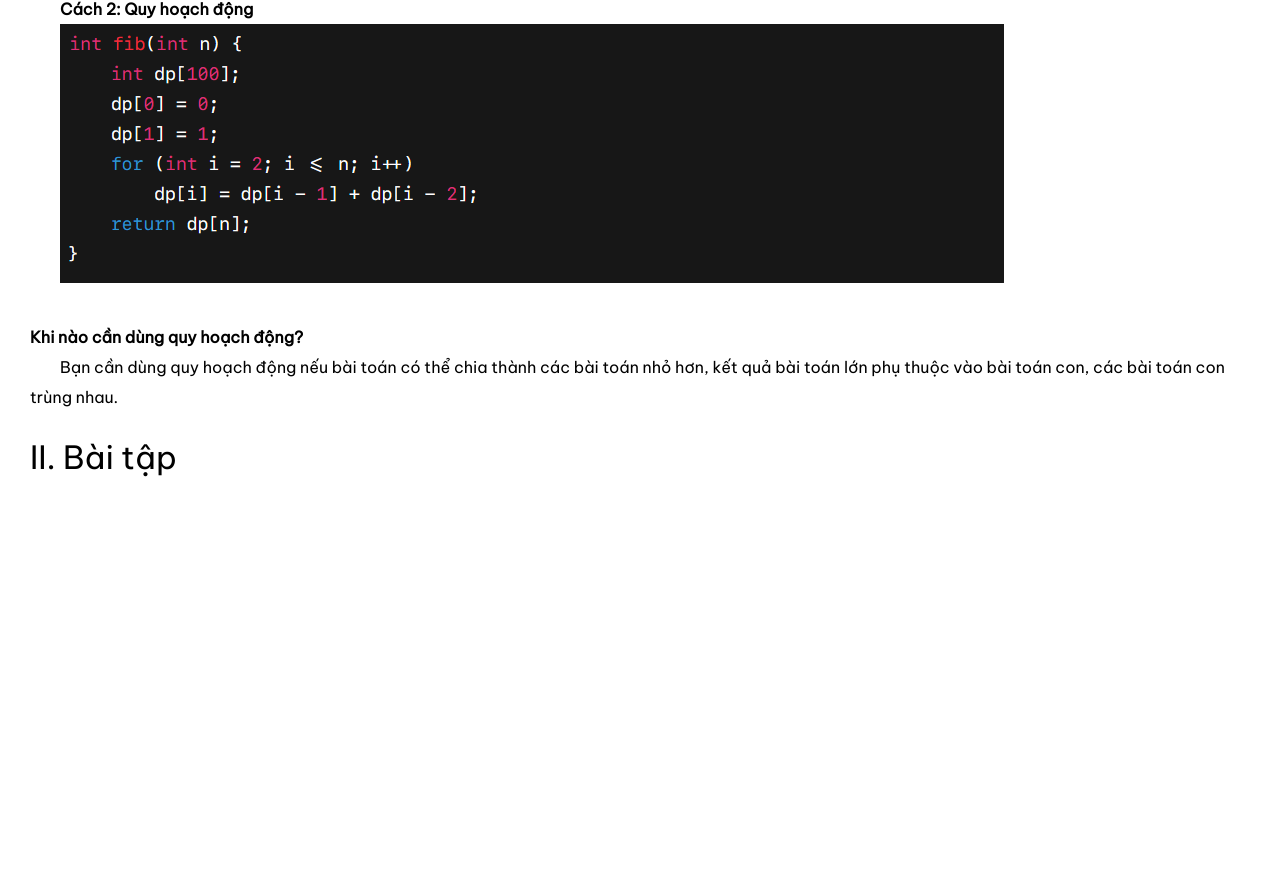
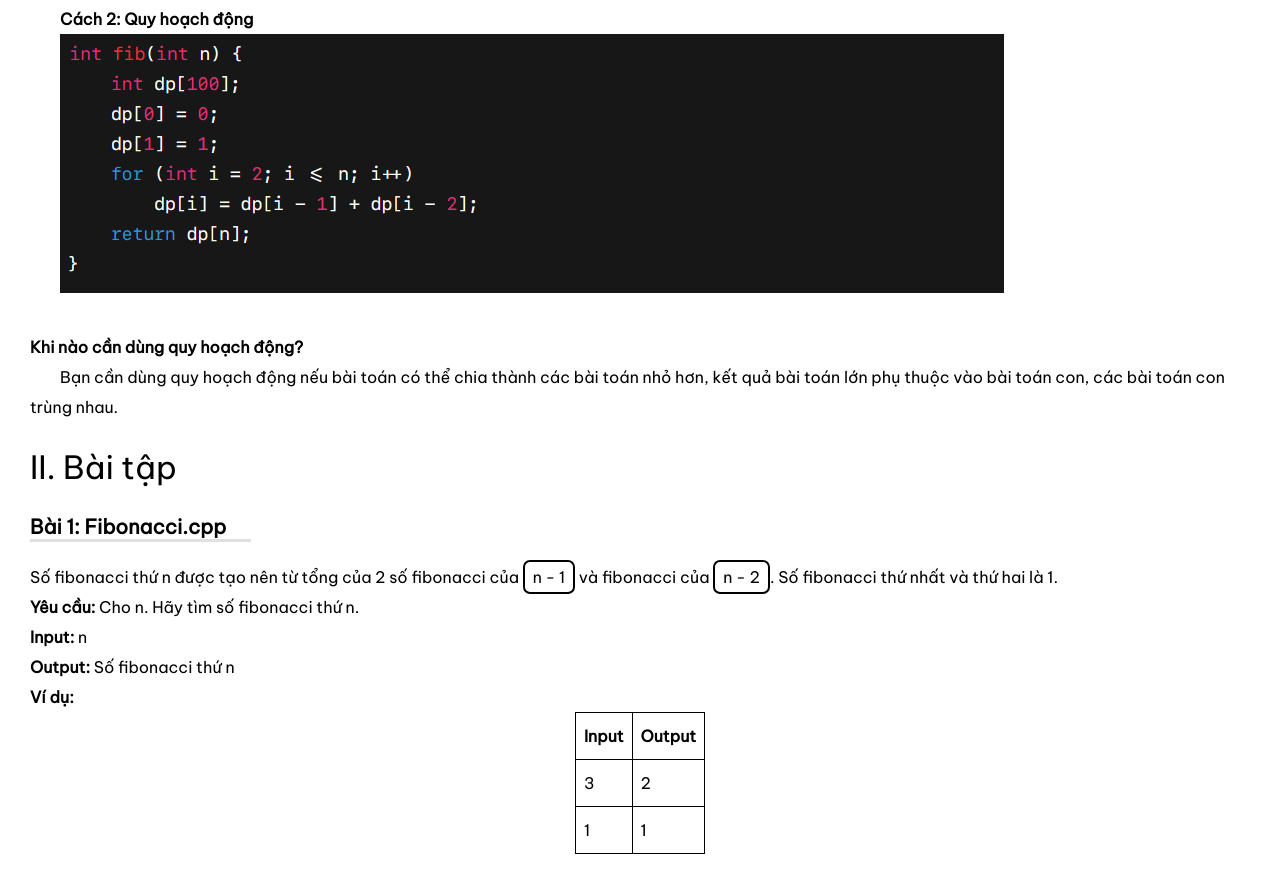
Before and after one commit to DOANANHQUAN/learningCPP, a plain HTML site: page Files/TTNANGCAO/QUY_HOACH_DONG/index.html in a window 1280 px wide. Shown: the part 710-1584 px from the top of the page. Before the commit the page ends 1232 px from the top, so only its background shows below. Drawn offline with Linux system fonts and the light colour scheme.

Commit message:
Update files

```diff
--- a/Files/TTNANGCAO/QUY_HOACH_DONG/index.html
+++ b/Files/TTNANGCAO/QUY_HOACH_DONG/index.html
@@ -85,6 +85,41 @@
 
         <div class="section">
           <h1 class="section-title">II. Bài tập</h1>
+          <div class="work">
+            <div class="work-title">Bài 1: Fibonacci.cpp</div>
+            <div class="work-desc">
+              <p>
+                Số fibonacci thứ n được tạo nên từ tổng của 2 số fibonacci của
+                <span class="highlight">n - 1</span> và fibonacci của
+                <span class="highlight">n - 2</span>. Số fibonacci thứ nhất và
+                thứ hai là 1.
+              </p>
+              <div class="work-rq">
+                <span class="bold">Yêu cầu: </span>Cho n. Hãy tìm số fibonacci
+                thứ n.
+                <br />
+                <span class="bold">Input: </span>n
+                <br />
+                <span class="bold">Output: </span>Số fibonacci thứ n
+                <br />
+                <span class="bold">Ví dụ:</span>
+                <table class="work-ex">
+                  <tr>
+                    <th>Input</th>
+                    <th>Output</th>
+                  </tr>
+                  <tr>
+                    <td>3</td>
+                    <td>2</td>
+                  </tr>
+                  <tr>
+                    <td>1</td>
+                    <td>1</td>
+                  </tr>
+                </table>
+              </div>
+            </div>
+          </div>
         </div>
       </div>
     </div>
--- a/Files/TTNANGCAO/style.css
+++ b/Files/TTNANGCAO/style.css
@@ -27,6 +27,7 @@ body {
 .space {
   margin-left: 30px;
 }
+/* GLOBAL CLASSES */
 
 .main-title {
   margin: 0 auto;
@@ -48,5 +49,41 @@ body {
 
 .section .section-title {
   font-weight: 580;
+  margin-bottom: 30px;
+}
+
+.work .work-title {
+  font-size: 20px;
+  font-weight: bold;
+  position: relative;
+  width: fit-content;
+
   margin-bottom: 20px;
+
+  &::before {
+    content: "";
+    position: absolute;
+
+    left: 0;
+    bottom: 0;
+
+    height: 3px;
+    background-color: #e0e0e0;
+    width: calc(100% + 25px);
+  }
 }
+
+.work-ex {
+  margin: 0 auto;
+}
+
+table,
+th,
+td {
+  border: 1px solid black;
+  border-collapse: collapse;
+}
+th,
+td {
+  padding: 8px;
+}
```
